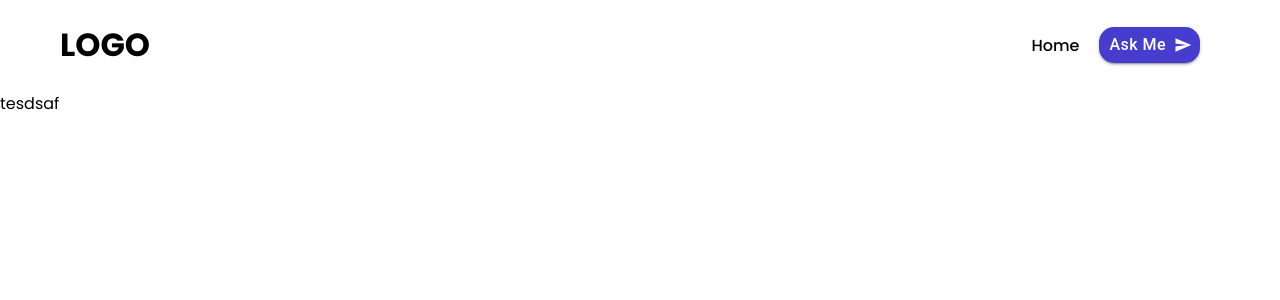
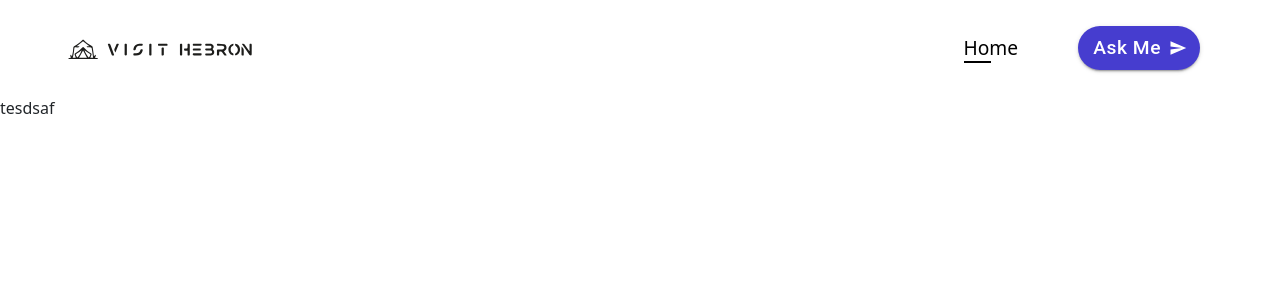
Before and after one commit to xAbdx/my-gp, a React (Create React App) app: page /ask-me in a window 1280 px wide. Shown: the top 300 px of the page. Built offline with nearby package versions, Linux system fonts and the light colour scheme.

Commit message:
adding navbarasdf//cdsaf.c.

```diff
--- a/package.json
+++ b/package.json
@@ -10,7 +10,9 @@
     "@testing-library/jest-dom": "^5.17.0",
     "@testing-library/react": "^13.4.0",
     "@testing-library/user-event": "^13.5.0",
+    "bootstrap": "^5.3.2",
     "react": "^18.2.0",
+    "react-bootstrap": "^2.9.1",
     "react-dom": "^18.2.0",
     "react-router-dom": "^6.19.0",
     "react-scripts": "5.0.1",
--- a/src/App.js
+++ b/src/App.js
@@ -1,5 +1,4 @@
 import { Routes, Route } from 'react-router-dom';
-
 import Home from './screens/Home/Home'
 import Askme from './screens/AskMe/Askme';
 
--- a/src/components/Header/Header.css
+++ b/src/components/Header/Header.css
@@ -11,6 +11,7 @@ body {
     display: flex;
     justify-content: space-between;
     align-items: center;
+    height: 12vh;
 }
 
 .logo {
@@ -26,19 +27,19 @@ body {
     margin: 0 60px 0 0;
 }
 
+.link1 {
+    margin: 0 40px 0 0;
+    border-bottom: 2px solid rgb(146, 146, 146);
+    border-radius: 50px;
+    border-image: linear-gradient(to right, #000 50%, transparent 50%) 100% 1;
+}
+
 .link {
     margin: 0 20px 0 0;
-    border-bottom: 1px black;
 }
 
-a {
+/* a {
     color: black;
     font-weight: 500;
     text-decoration: none;
-}
-
-
-.MuiButtonBase-root-MuiButton-root {
-    border-radius: 20px;
-    font-size: 100px;
-}
+} */
--- a/src/components/Header/Header.js
+++ b/src/components/Header/Header.js
@@ -5,6 +5,7 @@ import { NavLink } from 'react-router-dom';
 import { useNavigate } from "react-router-dom"
 import Button from '@mui/material/Button';
 import SendIcon from '@mui/icons-material/Send';
+import Logo from '../../img/Logo.svg'
 
 const Header = () => {
     const navigate = useNavigate();
@@ -15,23 +16,31 @@ const Header = () => {
     return (
         <div class="root">
             <div class="logo">
-                <h1 onClick={redirectLogo}>LOGO</h1>
+                <img src={Logo} width="200px" alt="img" onClick={redirectLogo}></img>
             </div>
             <div class="div">
                 <ul class="links">
-                    <li class="link"><a><NavLink to="/">Home</NavLink></a></li>
+                    <li class="link"><NavLink
+                        className="link1"
+                        style={{
+                            textDecoration: 'none',
+                            fontSize: '1.2rem',
+                            fontWeight: '500',
+                            color: '#000'
+                        }}
+                        to="/">Home</NavLink></li>
                     <li class="link">
                         <NavLink to="ask-me">
                             <Button
                                 variant="contained"
                                 disableRipple
-
                                 size="small"
                                 sx={{
                                     bgcolor: '#463DCF',
                                     textTransform: 'none',
-                                    fontSize: '1rem',
-                                    borderRadius: '15px',
+                                    fontSize: '1.2rem',
+                                    borderRadius: '50px',
+                                    padding: '5px 15px',
                                     "&:hover": { bgcolor: '#463DCF' }
                                 }}
                                 endIcon={<SendIcon />}>
--- a/src/index.js
+++ b/src/index.js
@@ -1,8 +1,9 @@
 import React from "react";
 import ReactDOM from "react-dom/client";
 import App from './App';
+import { BrowserRouter as Router } from 'react-router-dom';
+import 'bootstrap/dist/css/bootstrap.css';
 
-import { BrowserRouter as Router } from 'react-router-dom';
 
 const root = ReactDOM.createRoot(document.getElementById("root"));
 
```
Also changed, not shown: src/components/Navbar/ResponsiveAppBar.js (added, +41 -0 lines), src/components/Navbar/ResponsiveAppBar.css (added), src/img/Logo.svg (added), 1 other file (tests, documents, lock files or other folders).
